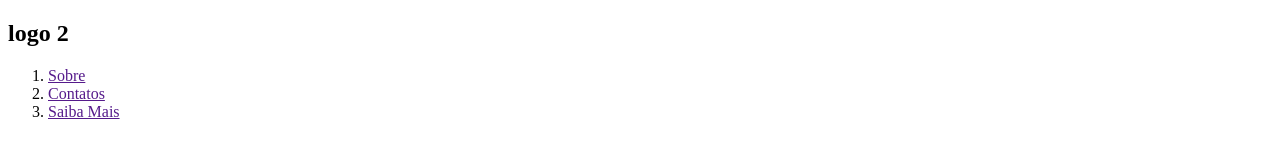
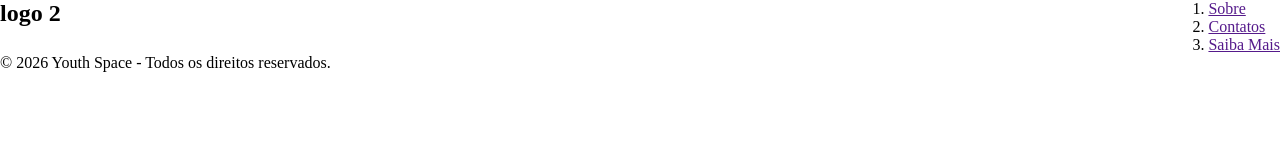
Before and after one commit to Davi-Noah/repositorioTeste, a plain HTML site: page index.html in a window 1280 px wide. Drawn offline with Linux system fonts and the light colour scheme.

Commit message:
criando rodapé da pagina

```diff
--- a/index.html
+++ b/index.html
@@ -4,6 +4,7 @@
     <meta charset="UTF-8">
     <meta name="viewport" content="width=device-width, initial-scale=1.0">
     <title>Document</title>
+    <link rel="stylesheet" href="style.css">
 </head>
 <body>
     <nav>
@@ -14,5 +15,10 @@
             <li><a href="">Saiba Mais</a></li>
         </ol>
     </nav>
+
+   <footer>
+     <p>&copy; 2026 Youth Space - Todos os direitos reservados.</p>
+   </footer>
+
 </body>
 </html>
```
